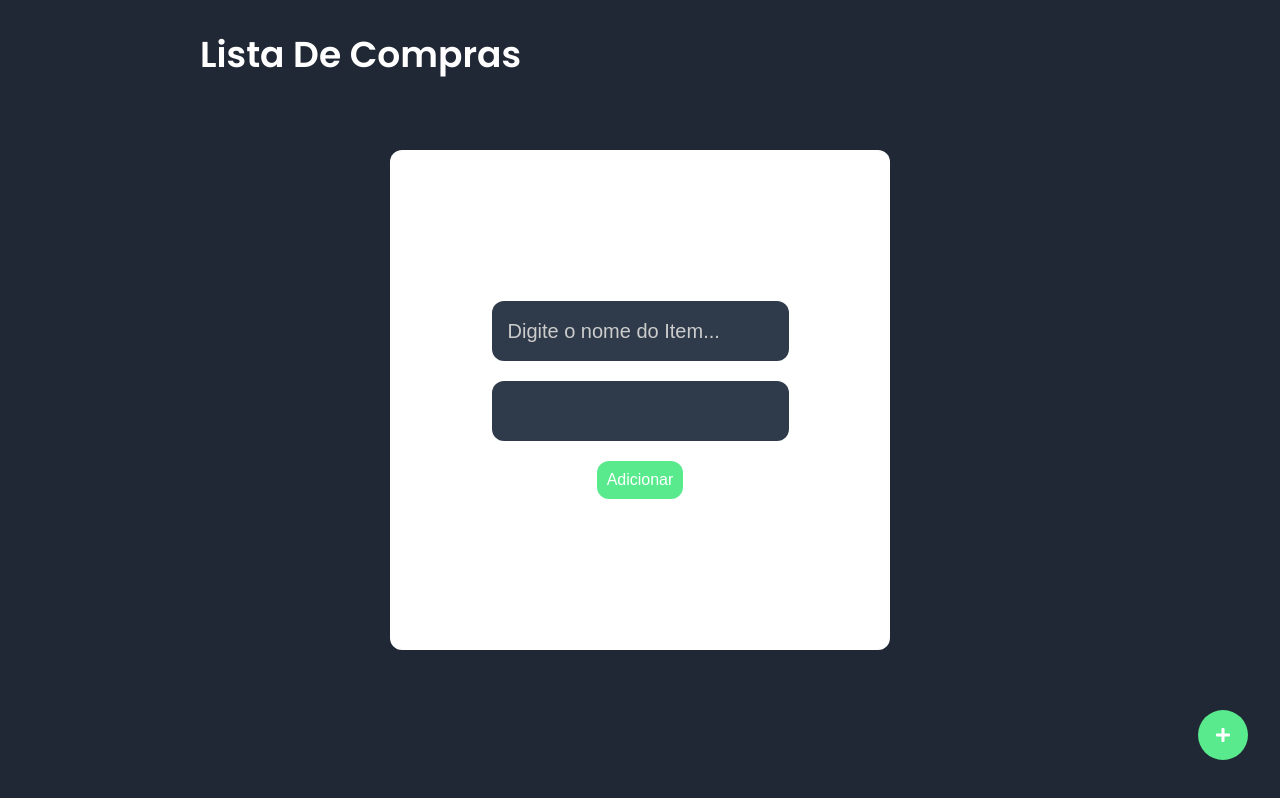
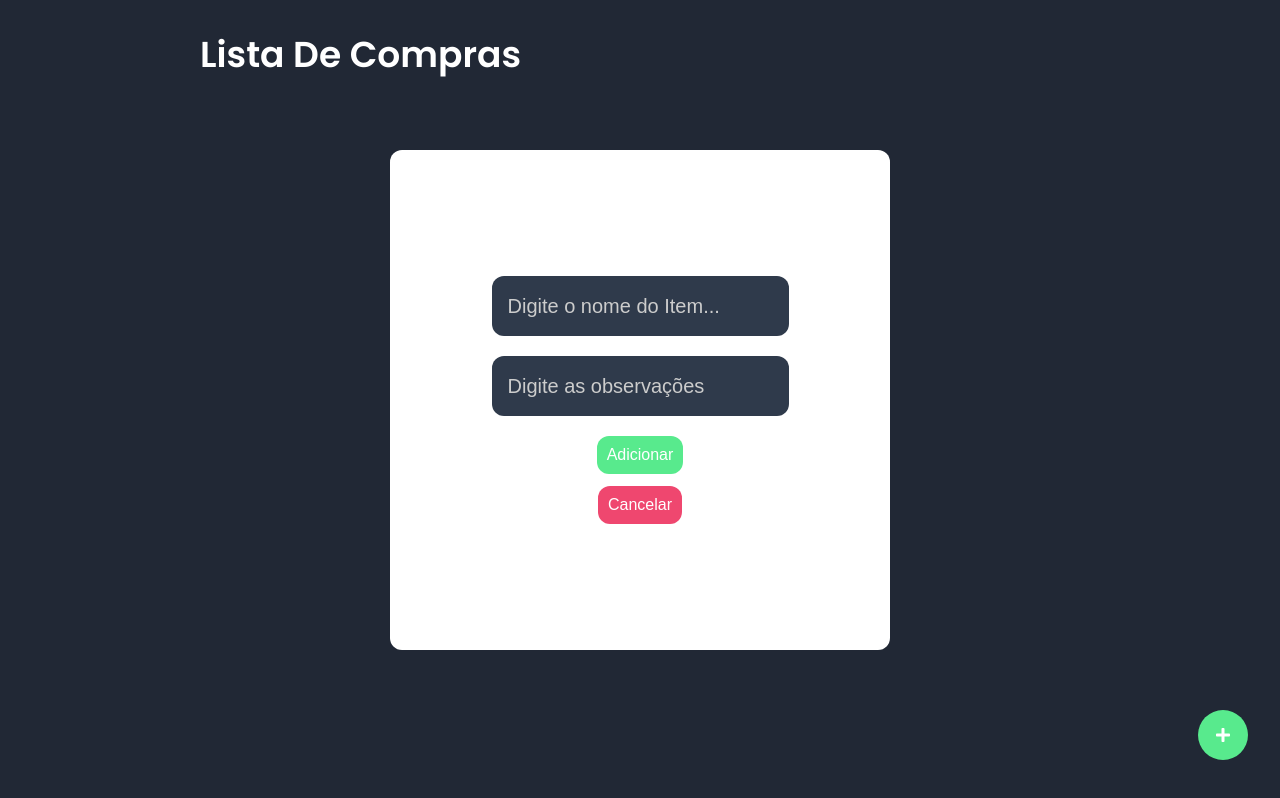
Before and after one commit to Andre0n/shopping-list, a React (Vite) app: page / in a window 1280 px wide. Both pictures are taken after a click on the button "Add new Item". Built offline with nearby package versions, Linux system fonts and the light colour scheme.

Commit message:
new: add cancel option in modal

```diff
--- a/src/App.tsx
+++ b/src/App.tsx
@@ -48,7 +48,11 @@ export const App = () => {
         <div className="App">
             <h1>Lista De Compras</h1>
             <List items={items} removeItem={removeItem} />
-            <Moddal show={shwModal} addItem={addItem} />
+            <Moddal
+                show={shwModal}
+                addItem={addItem}
+                hideModal={() => setShowModal(false)}
+            />
             <ActionButton
                 Icon={FaPlus}
                 accessibleName="Add new Item"
--- a/src/components/Moddal/index.tsx
+++ b/src/components/Moddal/index.tsx
@@ -1,14 +1,17 @@
 import React, { useState } from "react";
 import ActionButtonStyle from "../ActionButton/ActionButton.module.css";
+
 import GlobalStyle from "../../styles/global.module.css";
+import CustomButtonStyle from "../../styles/button.module.css";
 import ModalStyle from "./Modal.module.css";
 
 interface Props {
     show: boolean;
     addItem: Function;
+    hideModal: Function;
 }
 
-export const Moddal = ({ show, addItem }: Props): JSX.Element => {
+export const Moddal = ({ show, addItem, hideModal }: Props): JSX.Element => {
     const [title, setTitle] = useState<string>("");
     const [obs, setObs] = useState<string>("");
 
@@ -19,6 +22,12 @@ export const Moddal = ({ show, addItem }: Props): JSX.Element => {
         setTitle("");
         setObs("");
         addItem(temp_tile, temp_obs);
+    };
+
+    const handleCancelClick = () => {
+        setTitle("");
+        setObs("");
+        hideModal();
     };
 
     return (
@@ -49,6 +58,7 @@ export const Moddal = ({ show, addItem }: Props): JSX.Element => {
                     type="text"
                     name="item-obs"
                     id="item-obs"
+                    placeholder="Digite as observações"
                     value={obs}
                     onChange={(event) => {
                         setObs(event?.target.value);
@@ -63,6 +73,15 @@ export const Moddal = ({ show, addItem }: Props): JSX.Element => {
                 >
                     Adicionar
                 </button>
+                <button
+                    className={`${CustomButtonStyle.mt} ${ActionButtonStyle.button} ${GlobalStyle.rounded}
+                        ${GlobalStyle.flex_center}
+                        ${GlobalStyle.bg_danger}
+                        ${GlobalStyle.white}`}
+                    onClick={handleCancelClick}
+                >
+                    Cancelar
+                </button>
             </form>
         </div>
     );
```
